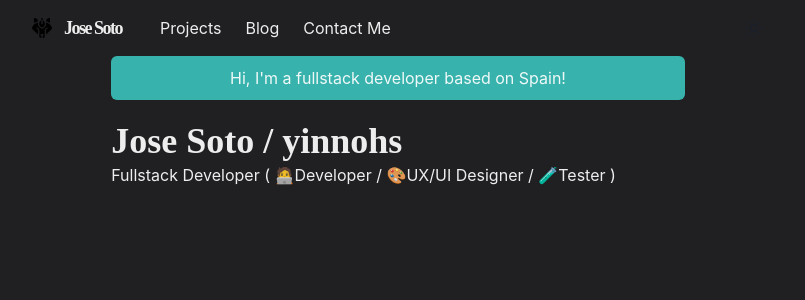
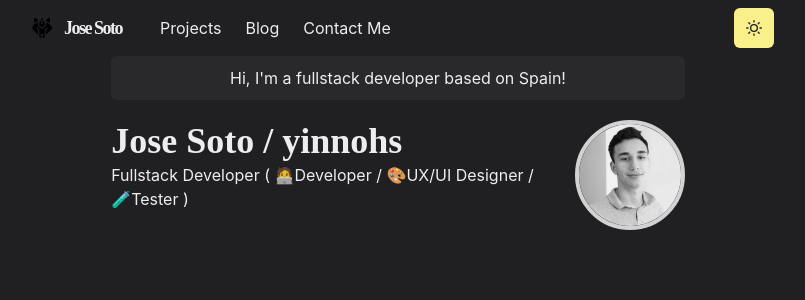
Before and after one commit to Yinnohs/portfolio, a Next.js app: page / in a window 1280 px wide. Shown: the top 300 px of the page, without its empty margins (242-1047 px from the left). Built offline with nearby package versions, Linux system fonts and the light colour scheme.

Commit message:
feat:sparkles:(ui): created porfile picture

```diff
--- a/src/components/Navbar.tsx
+++ b/src/components/Navbar.tsx
@@ -40,7 +40,7 @@ const Navbar = props => {
       position={'fixed'}
       as="nav"
       w={'100%'}
-      bg={useColorModeValue('#ffffff40', '#202023')}
+      bg={useColorModeValue('#f0e0cb', '#202023')}
       style={{ backdropFilter: 'blur(10px)' }}
       zIndex={1}
       {...props}
@@ -88,6 +88,7 @@ const Navbar = props => {
                 icon={<HamburgerIcon />}
                 variant={'outline'}
                 aria-label="Options"
+                borderColor={useColorModeValue('#f0e0cb', '#202023')}
               />
               <MenuList>
                 <MenuItem as={NextLink} href={'/'} passHref>
--- /dev/null
+++ b/src/components/fonts.tsx
@@ -0,0 +1,10 @@
+import { Global } from '@emotion/react'
+
+export const FontsPlusRounded = () => {
+  return (
+    <Global
+      styles={`
+        @import url('https://fonts.googleapis.com/css2?family=M+PLUS+Rounded+1c:wght@300;700&display=swap';)`}
+    />
+  )
+}
--- a/src/components/themeToggleButton.tsx
+++ b/src/components/themeToggleButton.tsx
@@ -1,16 +1,17 @@
 import { IconButton, useColorMode, useColorModeValue } from '@chakra-ui/react'
 import { SunIcon, MoonIcon } from '@chakra-ui/icons'
 
-const ligthColor = '#202023'
-const darkColor = '#f0e0cb'
+const ligthColor = 'teal'
+const darkColor = 'yellow'
 
 const ThemeToggleButton = () => {
+  const { toggleColorMode } = useColorMode()
   return (
     <IconButton
       aria-label={'Toggle theme'}
       colorScheme={useColorModeValue(ligthColor, darkColor)}
       icon={useColorModeValue(<MoonIcon />, <SunIcon />)}
-      //   onClick={}
+      onClick={toggleColorMode}
     ></IconButton>
   )
 }
--- a/src/pages/_app.tsx
+++ b/src/pages/_app.tsx
@@ -1,10 +1,12 @@
 import { ChakraProvider } from '@chakra-ui/react'
 import Layout from '../components/layout/main'
 import { Apptheme } from '../utils'
+import { FontsPlusRounded } from '../components/fonts'
 
 const Website = ({ Component, pageProps, router }) => {
   return (
     <ChakraProvider theme={Apptheme}>
+      <FontsPlusRounded />
       <Layout router={router}>
         <Component {...pageProps} key={router?.route}></Component>
       </Layout>
--- a/src/pages/index.tsx
+++ b/src/pages/index.tsx
@@ -1,22 +1,54 @@
-import { Container, Box, Heading } from '@chakra-ui/react'
+import {
+  Container,
+  Box,
+  Heading,
+  Image,
+  useColorModeValue
+} from '@chakra-ui/react'
 
 const Page = () => {
   return (
     <Container>
       <Box
         borderRadius={'md'}
-        bg={'teal.400'}
+        bg={useColorModeValue('whiteAlpha.300', 'whiteAlpha.50')}
         mb={5}
         p={2.5}
         textAlign={'center'}
       >
         Hi, I&apos;m a fullstack developer based on Spain!
       </Box>
-      <Box display={{ md: 'flex', flexDirection: 'row' }} flexGrow={1}>
-        <Heading as="h2" variant={'page-tittle'}>
-          Jose Soto / yinnohs
-        </Heading>
-        <p>Fullstack Developer ( 🧑‍💻Developer / 🎨UX/UI Designer / 🧪Tester )</p>
+      <Box display={{ md: 'flex' }}>
+        <Box flexGrow={1}>
+          <Heading as="h2" variant={'page-tittle'}>
+            Jose Soto / yinnohs
+          </Heading>
+          <p>
+            Fullstack Developer ( 🧑‍💻Developer / 🎨UX/UI Designer / 🧪Tester )
+          </p>
+        </Box>
+        <Box
+          flexShrink={0}
+          display={{
+            md: 'flex',
+            sm: 'flex'
+          }}
+          justifyContent={'center'}
+          alignItems={'center'}
+          mt={{ base: 5, md: 0 }}
+          ml={{ md: 6 }}
+        >
+          <Image
+            alt="profile photo of yinnohs"
+            borderColor={'whiteAlpha.800'}
+            borderWidth={4}
+            borderStyle={'solid'}
+            maxWidth={'110px'}
+            display={'inline-block'}
+            borderRadius={'full'}
+            src="/images/yinnoh.png"
+          />
+        </Box>
       </Box>
     </Container>
   )
```
Also changed, not shown: public/images/yinnoh.png (added), src/components/Section.tsx (added).
